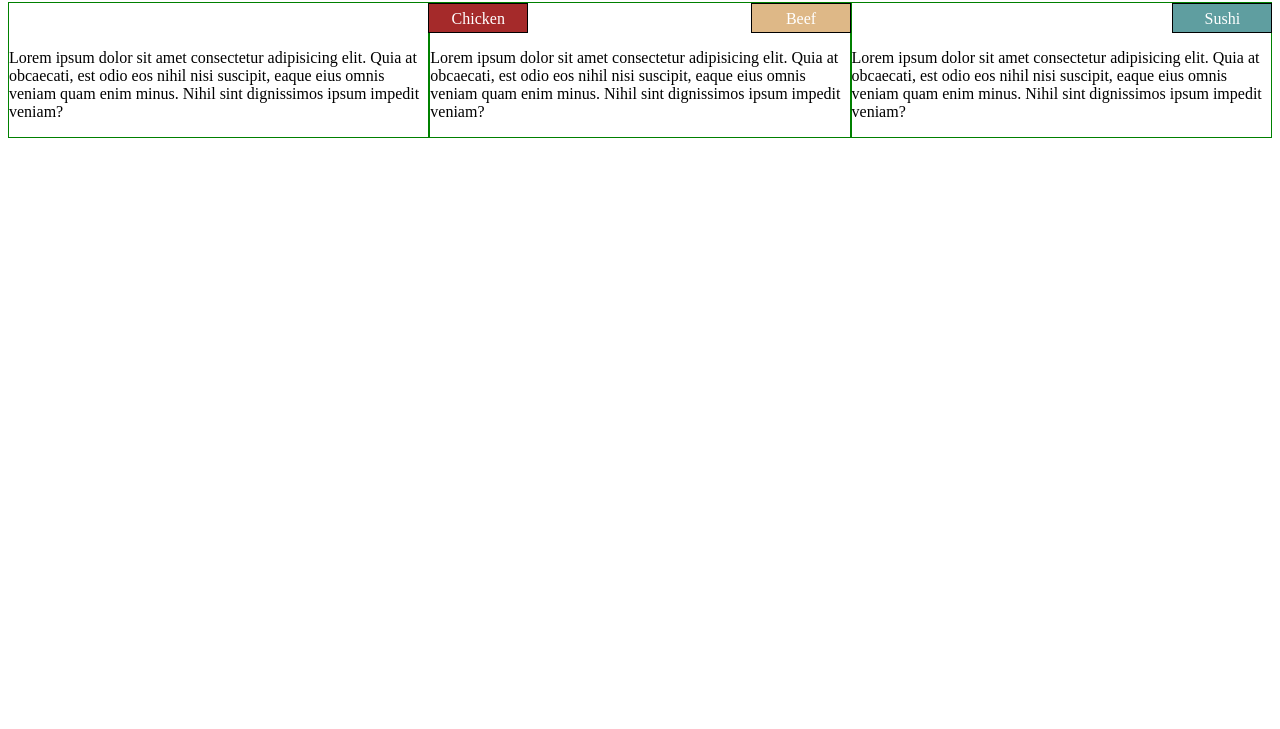
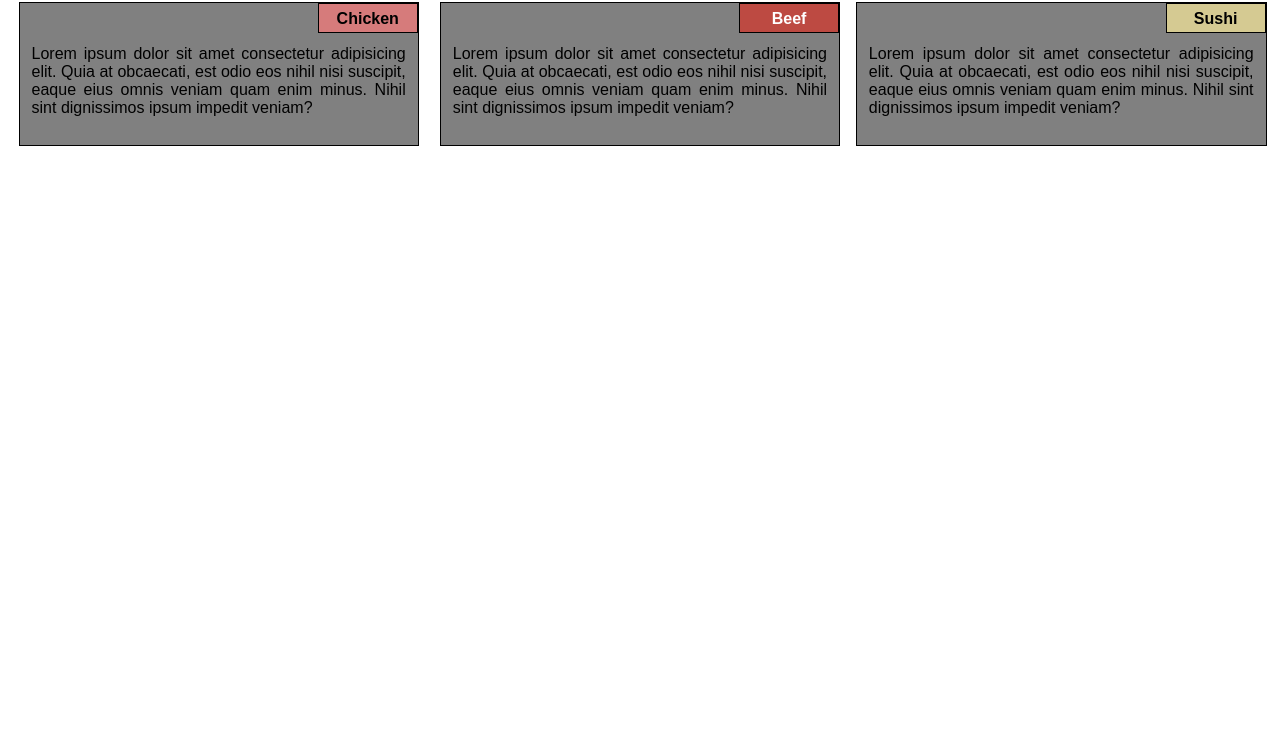
Before and after one commit to Margareth-Vela/HTML_CSS_JS_MODULE, a plain HTML site: page index.html in a window 1280 px wide. Shown: the part 71-800 px from the top of the page. Drawn offline with Linux system fonts and the light colour scheme.

Commit message:
Last changes

```diff
--- a/css/style.css
+++ b/css/style.css
@@ -2,8 +2,13 @@
 * {
     box-sizing: border-box;
 }
+
+body {
+    font-family: Arial, Helvetica, sans-serif;
+}
 h1 {
     margin-bottom: 15px;
+    text-align: center;
 }
 
 /* Simple Responsive Framework. */
@@ -15,7 +20,7 @@ h1 {
 @media (min-width: 992px) {
     .col-lg-1, .col-lg-2, .col-lg-3, .col-lg-4, .col-lg-5, .col-lg-6, .col-lg-7, .col-lg-8, .col-lg-9, .col-lg-10, .col-lg-11, .col-lg-12 {
         float: left;
-        border: 1px solid green;
+        gap: 5px;
     }
     .col-lg-1 {
         width: 8.33%;
@@ -59,7 +64,6 @@ h1 {
 @media (min-width: 768px) and (max-width: 991px) {
     .col-md-1, .col-md-2, .col-md-3, .col-md-4, .col-md-5, .col-md-6, .col-md-7, .col-md-8, .col-md-9, .col-md-10, .col-md-11, .col-md-12 {
         float: left;
-        border: 1px solid green;
     }
     .col-md-1 {
         width: 8.33%;
@@ -97,6 +101,21 @@ h1 {
     .col-md-12 {
         width: 100%;
     }
+
+    .col-md-6:last-child{
+        width: 100%;
+        clear: both;
+    }
+}
+
+.Main_container{
+    background-color: gray;
+    border: 1px solid black;
+    width: 95%;
+    position: center;
+    margin-left: auto;
+    margin-right: auto;
+    margin-bottom: 15px;
 }
 
 .container {
@@ -109,20 +128,25 @@ h1 {
   }
 
 #p1 {
-    background-color: #A52A2A;
-    color: white;
-    position: relative;
-    right: -100%;
+    background-color: #db7b7bf1;
+    float: right;
 }
 #p2 {
-    background-color: #DEB887;
+    background-color: #bd4a42;
     color: white;
-    position: relative;
-    left: 76.5%;
+    float: right;
 }
 #p3 {
-    background-color: #5F9EA0;
-    color: white;
-    position: relative;
-    left: 76.5%;
+    background-color: #d5ca92;
+    float: right;
 }
+
+.style_p{
+    clear: right;
+    padding: 12px;
+    text-align: justify;
+}
+
+.ultimo {
+    width: 97.5%;
+}
--- a/index.html
+++ b/index.html
@@ -11,22 +11,28 @@
 
     <div class="row">
         <div class="col-lg-4 col-md-6">
-            <p id="p1" class="container">Chicken</p>
-            <p>
+            <div class="Main_container">
+                <p id="p1" class="container"><strong>Chicken</strong></p>
+                <p class="style_p">
                     Lorem ipsum dolor sit amet consectetur adipisicing elit. Quia at obcaecati, est odio eos nihil nisi suscipit, eaque eius omnis veniam quam enim minus. Nihil sint dignissimos ipsum impedit veniam?
                 </p>
             </div>
+        </div>
         <div class="col-lg-4 col-md-6">
-            <p id="p2" class="container">Beef</p>
-            <p>
+            <div class="Main_container">
+                <p id="p2" class="container"><strong>Beef</strong></p>
+                <p class="style_p">
                     Lorem ipsum dolor sit amet consectetur adipisicing elit. Quia at obcaecati, est odio eos nihil nisi suscipit, eaque eius omnis veniam quam enim minus. Nihil sint dignissimos ipsum impedit veniam?
                 </p>
             </div>
+        </div>
         <div class="col-lg-4 col-md-6">
-            <p id="p3" class="container">Sushi</p>
-            <p>
+            <div class="Main_container ultimo">
+                <p id="p3" class="container"><strong>Sushi</strong></p>
+                <p class="style_p">
                     Lorem ipsum dolor sit amet consectetur adipisicing elit. Quia at obcaecati, est odio eos nihil nisi suscipit, eaque eius omnis veniam quam enim minus. Nihil sint dignissimos ipsum impedit veniam?
                 </p>
+            </div>
         </div>
     </div>
 
```
Lines whose indentation alone changed are shown as unchanged.
